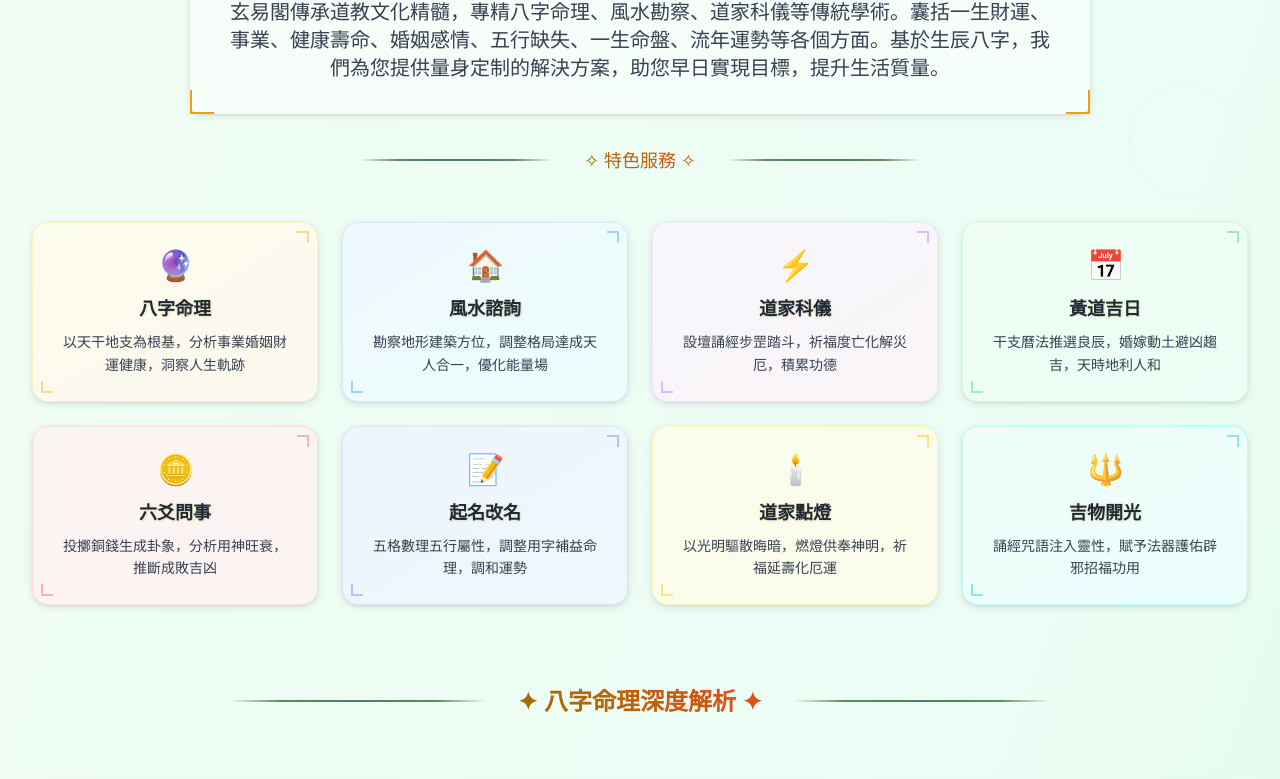
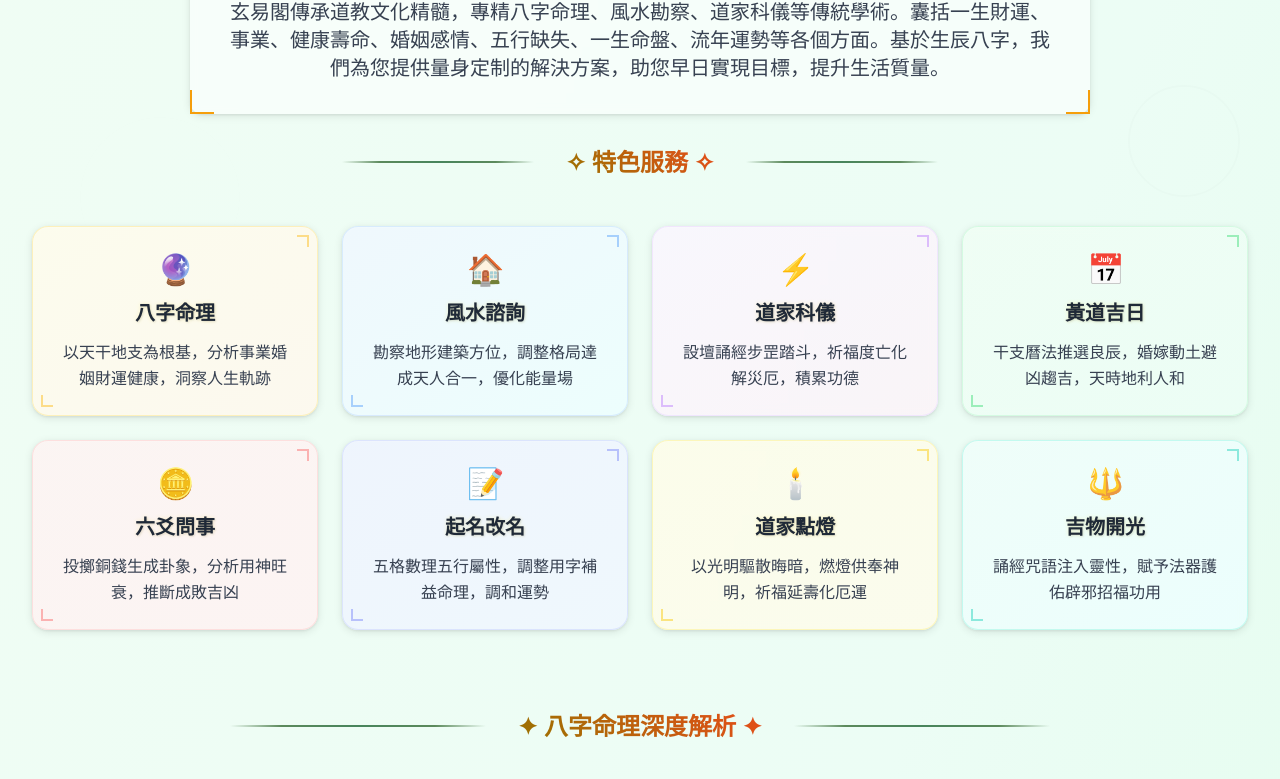
Before and after one commit to bihao9527/gitcms, a Next.js app: page / in a window 1280 px wide. Shown: the part 443-1222 px from the top of the page. Built offline with nearby package versions, Linux system fonts and the light colour scheme; no server answers.

Commit message:
修改首页

```diff
--- a/src/app/page.tsx
+++ b/src/app/page.tsx
@@ -69,39 +69,39 @@ export default function Home() {
             {/* 分割线装饰 */}
             <div className="flex items-center justify-center mb-12">
               <div className="flex-1 bamboo-divider max-w-48"></div>
-              <div className="mx-8 text-lg golden-text">✧ 特色服務 ✧</div>
+              <div className="mx-8 text-2xl golden-text font-bold">✧ 特色服務 ✧</div>
               <div className="flex-1 bamboo-divider max-w-48"></div>
             </div>
 
             <div className="grid grid-cols-1 md:grid-cols-2 lg:grid-cols-4 gap-6">
               <div className="relative p-6 rounded-2xl traditional-shadow bg-gradient-to-br from-amber-50/80 to-orange-50/80 border border-amber-200/50 backdrop-blur-sm group hover:scale-105 transition-all duration-300">
                 <div className="text-3xl mb-3 text-center">🔮</div>
-                <h3 className="text-lg font-bold text-gray-800 mb-2 text-center traditional-text-shadow">八字命理</h3>
-                <p className="text-gray-700 text-center text-sm leading-relaxed">以天干地支為根基，分析事業婚姻財運健康，洞察人生軌跡</p>
+                <h3 className="text-xl font-bold text-gray-800 mb-3 text-center traditional-text-shadow">八字命理</h3>
+                <p className="text-gray-700 text-center text-base leading-relaxed">以天干地支為根基，分析事業婚姻財運健康，洞察人生軌跡</p>
                 <div className="absolute top-2 right-2 w-3 h-3 border-r-2 border-t-2 border-amber-400 opacity-50"></div>
                 <div className="absolute bottom-2 left-2 w-3 h-3 border-l-2 border-b-2 border-amber-400 opacity-50"></div>
               </div>
 
               <div className="relative p-6 rounded-2xl traditional-shadow bg-gradient-to-br from-blue-50/80 to-cyan-50/80 border border-blue-200/50 backdrop-blur-sm group hover:scale-105 transition-all duration-300">
                 <div className="text-3xl mb-3 text-center">🏠</div>
-                <h3 className="text-lg font-bold text-gray-800 mb-2 text-center traditional-text-shadow">風水諮詢</h3>
-                <p className="text-gray-700 text-center text-sm leading-relaxed">勘察地形建築方位，調整格局達成天人合一，優化能量場</p>
+                <h3 className="text-xl font-bold text-gray-800 mb-3 text-center traditional-text-shadow">風水諮詢</h3>
+                <p className="text-gray-700 text-center text-base leading-relaxed">勘察地形建築方位，調整格局達成天人合一，優化能量場</p>
                 <div className="absolute top-2 right-2 w-3 h-3 border-r-2 border-t-2 border-blue-400 opacity-50"></div>
                 <div className="absolute bottom-2 left-2 w-3 h-3 border-l-2 border-b-2 border-blue-400 opacity-50"></div>
               </div>
 
               <div className="relative p-6 rounded-2xl traditional-shadow bg-gradient-to-br from-purple-50/80 to-pink-50/80 border border-purple-200/50 backdrop-blur-sm group hover:scale-105 transition-all duration-300">
                 <div className="text-3xl mb-3 text-center">⚡</div>
-                <h3 className="text-lg font-bold text-gray-800 mb-2 text-center traditional-text-shadow">道家科儀</h3>
-                <p className="text-gray-700 text-center text-sm leading-relaxed">設壇誦經步罡踏斗，祈福度亡化解災厄，積累功德</p>
+                <h3 className="text-xl font-bold text-gray-800 mb-3 text-center traditional-text-shadow">道家科儀</h3>
+                <p className="text-gray-700 text-center text-base leading-relaxed">設壇誦經步罡踏斗，祈福度亡化解災厄，積累功德</p>
                 <div className="absolute top-2 right-2 w-3 h-3 border-r-2 border-t-2 border-purple-400 opacity-50"></div>
                 <div className="absolute bottom-2 left-2 w-3 h-3 border-l-2 border-b-2 border-purple-400 opacity-50"></div>
               </div>
 
               <div className="relative p-6 rounded-2xl traditional-shadow bg-gradient-to-br from-green-50/80 to-emerald-50/80 border border-green-200/50 backdrop-blur-sm group hover:scale-105 transition-all duration-300">
                 <div className="text-3xl mb-3 text-center">📅</div>
-                <h3 className="text-lg font-bold text-gray-800 mb-2 text-center traditional-text-shadow">黃道吉日</h3>
-                <p className="text-gray-700 text-center text-sm leading-relaxed">干支曆法推選良辰，婚嫁動土避凶趨吉，天時地利人和</p>
+                <h3 className="text-xl font-bold text-gray-800 mb-3 text-center traditional-text-shadow">黃道吉日</h3>
+                <p className="text-gray-700 text-center text-base leading-relaxed">干支曆法推選良辰，婚嫁動土避凶趨吉，天時地利人和</p>
                 <div className="absolute top-2 right-2 w-3 h-3 border-r-2 border-t-2 border-green-400 opacity-50"></div>
                 <div className="absolute bottom-2 left-2 w-3 h-3 border-l-2 border-b-2 border-green-400 opacity-50"></div>
               </div>
@@ -110,32 +110,32 @@ export default function Home() {
             <div className="grid grid-cols-1 md:grid-cols-2 lg:grid-cols-4 gap-6 mt-6">
               <div className="relative p-6 rounded-2xl traditional-shadow bg-gradient-to-br from-red-50/80 to-rose-50/80 border border-red-200/50 backdrop-blur-sm group hover:scale-105 transition-all duration-300">
                 <div className="text-3xl mb-3 text-center">🪙</div>
-                <h3 className="text-lg font-bold text-gray-800 mb-2 text-center traditional-text-shadow">六爻問事</h3>
-                <p className="text-gray-700 text-center text-sm leading-relaxed">投擲銅錢生成卦象，分析用神旺衰，推斷成敗吉凶</p>
+                <h3 className="text-xl font-bold text-gray-800 mb-3 text-center traditional-text-shadow">六爻問事</h3>
+                <p className="text-gray-700 text-center text-base leading-relaxed">投擲銅錢生成卦象，分析用神旺衰，推斷成敗吉凶</p>
                 <div className="absolute top-2 right-2 w-3 h-3 border-r-2 border-t-2 border-red-400 opacity-50"></div>
                 <div className="absolute bottom-2 left-2 w-3 h-3 border-l-2 border-b-2 border-red-400 opacity-50"></div>
               </div>
 
               <div className="relative p-6 rounded-2xl traditional-shadow bg-gradient-to-br from-indigo-50/80 to-blue-50/80 border border-indigo-200/50 backdrop-blur-sm group hover:scale-105 transition-all duration-300">
                 <div className="text-3xl mb-3 text-center">📝</div>
-                <h3 className="text-lg font-bold text-gray-800 mb-2 text-center traditional-text-shadow">起名改名</h3>
-                <p className="text-gray-700 text-center text-sm leading-relaxed">五格數理五行屬性，調整用字補益命理，調和運勢</p>
+                <h3 className="text-xl font-bold text-gray-800 mb-3 text-center traditional-text-shadow">起名改名</h3>
+                <p className="text-gray-700 text-center text-base leading-relaxed">五格數理五行屬性，調整用字補益命理，調和運勢</p>
                 <div className="absolute top-2 right-2 w-3 h-3 border-r-2 border-t-2 border-indigo-400 opacity-50"></div>
                 <div className="absolute bottom-2 left-2 w-3 h-3 border-l-2 border-b-2 border-indigo-400 opacity-50"></div>
               </div>
 
               <div className="relative p-6 rounded-2xl traditional-shadow bg-gradient-to-br from-yellow-50/80 to-amber-50/80 border border-yellow-200/50 backdrop-blur-sm group hover:scale-105 transition-all duration-300">
                 <div className="text-3xl mb-3 text-center">🕯️</div>
-                <h3 className="text-lg font-bold text-gray-800 mb-2 text-center traditional-text-shadow">道家點燈</h3>
-                <p className="text-gray-700 text-center text-sm leading-relaxed">以光明驅散晦暗，燃燈供奉神明，祈福延壽化厄運</p>
+                <h3 className="text-xl font-bold text-gray-800 mb-3 text-center traditional-text-shadow">道家點燈</h3>
+                <p className="text-gray-700 text-center text-base leading-relaxed">以光明驅散晦暗，燃燈供奉神明，祈福延壽化厄運</p>
                 <div className="absolute top-2 right-2 w-3 h-3 border-r-2 border-t-2 border-yellow-400 opacity-50"></div>
                 <div className="absolute bottom-2 left-2 w-3 h-3 border-l-2 border-b-2 border-yellow-400 opacity-50"></div>
               </div>
 
               <div className="relative p-6 rounded-2xl traditional-shadow bg-gradient-to-br from-teal-50/80 to-cyan-50/80 border border-teal-200/50 backdrop-blur-sm group hover:scale-105 transition-all duration-300">
                 <div className="text-3xl mb-3 text-center">🔱</div>
-                <h3 className="text-lg font-bold text-gray-800 mb-2 text-center traditional-text-shadow">吉物開光</h3>
-                <p className="text-gray-700 text-center text-sm leading-relaxed">誦經咒語注入靈性，賦予法器護佑辟邪招福功用</p>
+                <h3 className="text-xl font-bold text-gray-800 mb-3 text-center traditional-text-shadow">吉物開光</h3>
+                <p className="text-gray-700 text-center text-base leading-relaxed">誦經咒語注入靈性，賦予法器護佑辟邪招福功用</p>
                 <div className="absolute top-2 right-2 w-3 h-3 border-r-2 border-t-2 border-teal-400 opacity-50"></div>
                 <div className="absolute bottom-2 left-2 w-3 h-3 border-l-2 border-b-2 border-teal-400 opacity-50"></div>
               </div>
```
